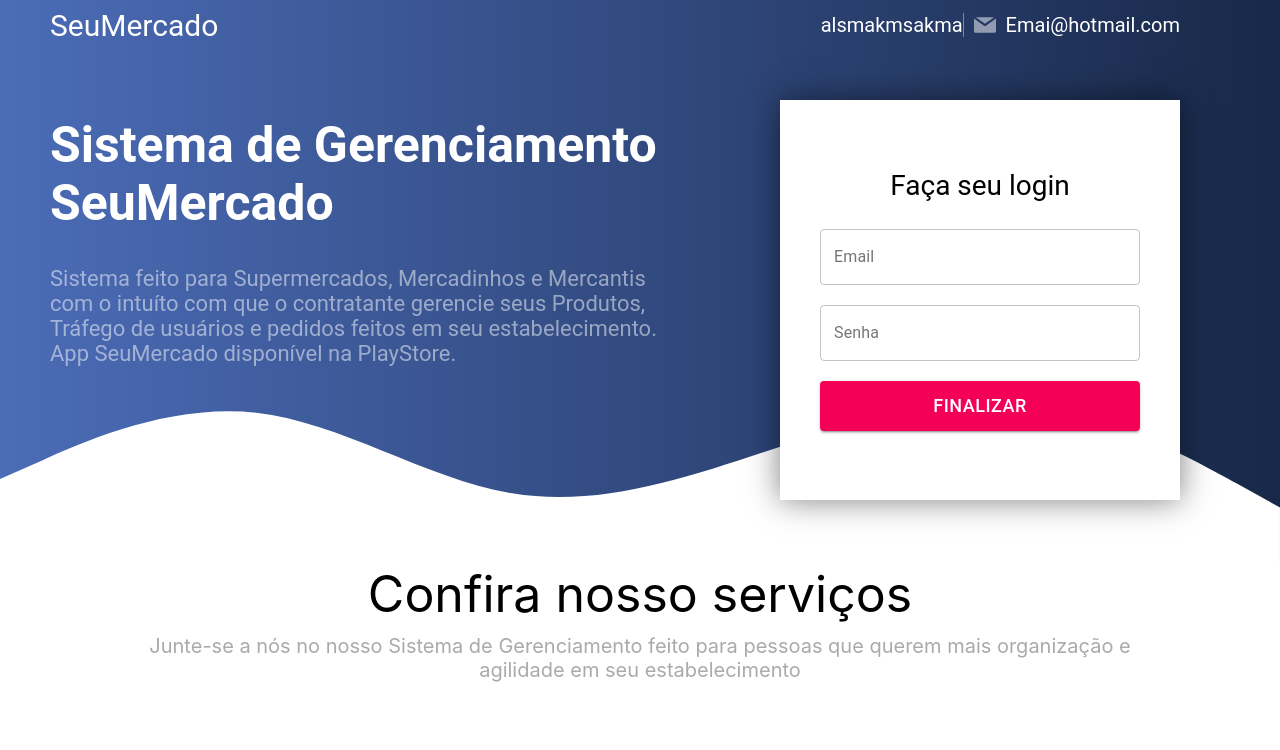
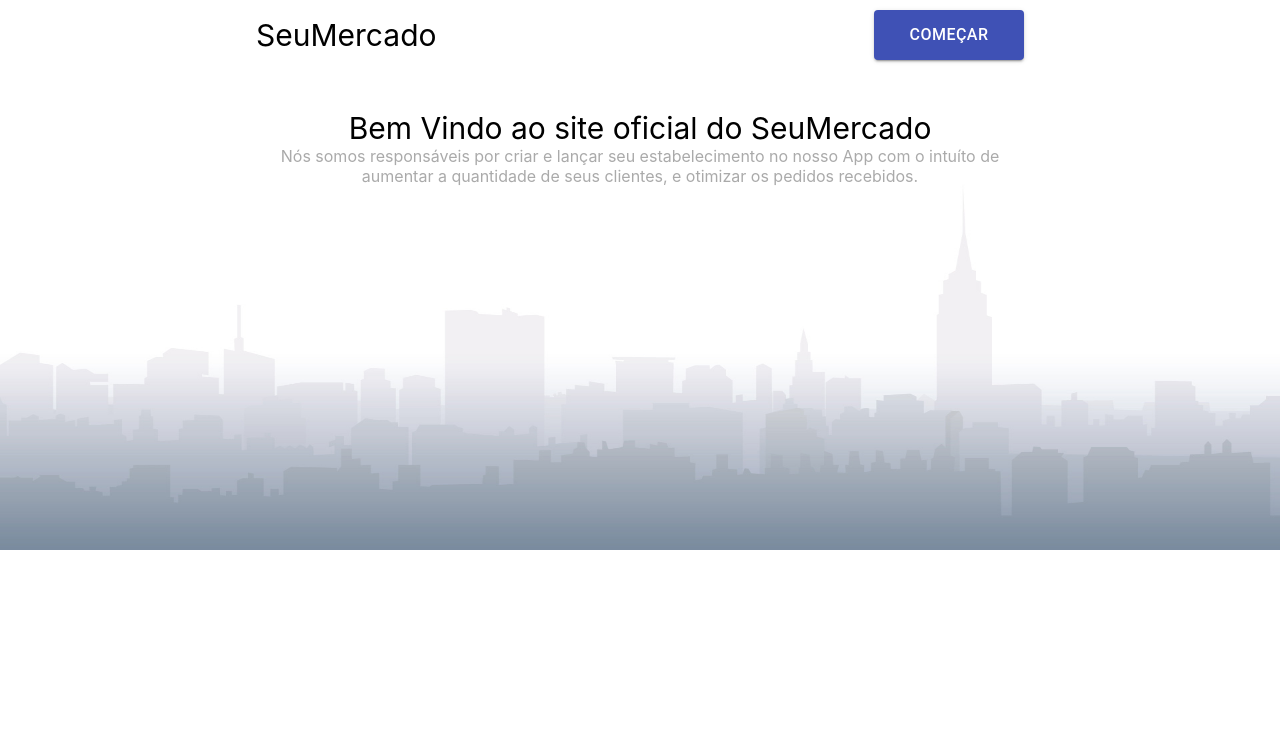
Before and after one commit to MatheusGomesRocha/ManageSystem, a React (Create React App) app: page / in a window 1280 px wide. Shown: the top 750 px of the page. Built offline with nearby package versions, Linux system fonts and the light colour scheme.

Commit message:
mudando todo o Design, começando do 0 e fazendo um Header e Subheader

```diff
--- a/src/App.css
+++ b/src/App.css
@@ -1,6 +1,3 @@
 .App {
   text-align: center;
 }
-#svg {
-
-}
--- a/src/App.js
+++ b/src/App.js
@@ -2,202 +2,21 @@
 import './App.css';
 import TextField from '@material-ui/core/TextField';
 import { Button } from '@material-ui/core';
-import styled from 'styled-components';
 import { useMediaQuery } from 'react-responsive';
-import { h1, h2, span, wBtn } from './Config';
+import bg_img from './city.jpg';
 
-const Container = styled.div``;
+import {
+  Container,
 
-const Header = styled.div`
-  background: linear-gradient(to right, #4b6cb7, #182848);
-  font-family: Roboto;
-  align-items: center;
-`;
+  Header,
+  HeaderText,
 
-const Top = styled.div`
-  height: 50px;
-  align-items: center;
-  justify-content: space-between;
-  display: flex;
-
-  @media(min-width: 300px) and (max-width: 679px) {
-    display: none;
-  }
-`;
-const TopLeft = styled.div`
-  margin-left: 50px;
-`;
-const TopTitle = styled.span`
-  font-size: ${h2};
-  color: #fff;
-`;
-
-const TopRight = styled.div`
-  display: flex;
-  margin-right: 100px;
-`;
-
-const EmailDiv = styled.div`
-  display: flex;
-  align-items: center;
-  margin-left: 10px;
-`;
-const TopText = styled.span`
-  color: #fff;
-  font-size: 20px;
-  margin-left: 10px;
-  border-right: ${props => props.bRight || 'none'}
-`;
-
-
-const Bottom = styled.div`
-  align-items: center;
-  display: flex;
-
-  @media(min-width: 300px) and (max-width: 679px) {
-    flex-direction: column;
-    padding: 25px 15px;
-  }
-  @media(min-width: 680px) {
-    justify-content: space-between;
-  }
-
-`;
-
-
-const Left = styled.div`
-  @media(min-width: 300px) and (max-width: 679px) {
-    width: 100%;
-  }
-  @media(min-width: 680px) {
-    margin-left: 50px;
-    width: 50%;
-    margin-bottom: 80px;
-  }
-`;
-const LeftTitle = styled.h1`
-  color: #fff;
-  font-size: ${h1};
-
-  @media(min-width: 300px) and (max-width: 679px) {
-    font-size: 35px;
-    text-align: center;
-  }
-  @media(min-width: 680px) {
-  }
-`;
-const LeftText = styled.p`
-  color: rgba(255, 255, 255, 0.5);
-  font-size: 22px;
-  width: 100%;
-
-  @media(min-width: 300px) and (max-width: 679px) {
-    font-size: ${span};
-    text-align: center;
-  }
-`;
-
-
-const Form = styled.form`
-  height: 400px;
-  width: 80%;
-  z-index: 0;
-  background-color: #fff;
-  box-shadow: 0 0 30px 0 rgba(0, 0, 0, 0.5);
-  display: flex;
-  justify-content: center;
-  flex-direction: column;
-  align-items: center;
-  @media(min-width: 300px) and (max-width: 679px) {
-    margin-top: 15px
-  }
-
-  @media(min-width: 680px) {
-    width: 400px;
-    margin-right: 50px;
-  }
-
-  @media(min-width: 1200px) {
-    margin-top: 50px;
-    margin-right: 100px;
-  }
-`;
-
-const TitleForm = styled.span`
-  text-align: center;
-  font-size: 28px;
-  height: 40px;
-`;
-
-
-
-const Content = styled.div`
-  margin-top: 50px;
-
-  @media(min-width: 1200px) {
-    margin-top: 0;
-  }
-
-  @media(min-width: 1501px) {
-    margin-top: -70px;
-  }
-`;
-
-const ContentTop = styled.div`
-  display: flex;
-  flex-direction: column;
-  align-items: center;
-`;
-const ContentTitle = styled.span`
-  font-size: ${h1};
-
-  @media(min-width: 300px) and (max-width: 679px) {
-    font-size: ${h2};
-  }
-`;
-const ContentSubtitle = styled.span`
-  font-size: ${span};
-  color: #aaa;
-  text-align: center;
-  margin-top: 10px;
-  width: 80%;
-`;
-
-const ContentBottom = styled.div`
-  display: flex;
-
-  @media(min-width: 300px) and (max-width: 679px) {
-    flex-direction: column;
-    margin-top: 70px;
-  }
-
-  @media(min-width: 680px) {
-    margin: 70px 50px 50px 50px;
-    justify-content: space-between;
-  }
-`;
-
-const ContentBlock = styled.div`
-  display: flex;
-  flex-direction: column;
-  align-items: center;
-
-  @media(min-width: 300px) and (max-width: 679px) {
-    margin-top: 30px;
-  }
-
-  @media(min-width: 680px) {
-    width: 27%;
-  }
-`;
-const ContentText = styled.span`
-  font-size: ${h2};
-`;
-const ContentSubtext = styled.p`
-  text-align: center;
-  color: #aaa;
-  font-size: ${span};
-`;
+  SubHeader,
+  Img,
+  DivTitle,
+  Title,
+  SubTitle
+} from './AppStyled';
 
 
 
@@ -514,90 +333,24 @@
   })
 
   return (
-    <Container id="app" fluid>
-
-      <Header>
-        <Top>
-          <TopLeft>
-            <TopTitle>SeuMercado</TopTitle>
-          </TopLeft>
-
-          <TopRight>
-            <TopText bRight="1px solid rgba(255, 255, 255, 0.4)">alsmakmsakma</TopText>
-            <EmailDiv>
-              <EmailSvg />
-              <TopText>Emai@hotmail.com</TopText>
-            </EmailDiv>
-          </TopRight>
-        </Top>
-
-        <Bottom>
-          <Left>
-            <LeftTitle>Sistema de Gerenciamento SeuMercado</LeftTitle>
-            <LeftText>
-              Sistema feito para Supermercados, Mercadinhos e Mercantis com o intuíto com que o contratante gerencie seus Produtos, Tráfego de usuários e pedidos feitos
-              em seu estabelecimento. App SeuMercado disponível na PlayStore.
-              </LeftText>
-          </Left>
-
-          <Form onSubmit={handleSubmit}>
-            <TitleForm>Faça seu login</TitleForm>
-
-            <TextField
-              style={{ marginTop: 20, width: wBtn }}
-              label="Email"
-              type="email"
-              autoComplete="current-email"
-              variant="outlined"
-              onChange={handleEmail}
-            />
-            <TextField
-              style={{ marginTop: 20, width: wBtn }}
-              label="Senha"
-              type="password"
-              autoComplete="current-password"
-              variant="outlined"
-              onChange={handlePassword}
-            />
-            <Button style={{ marginTop: 20, width: wBtn, height: 50, fontSize: 18 }} type="submit" variant="contained" color="secondary">Finalizar</Button>
-          </Form>
-
-        </Bottom>
-
-        {isTabletOrMobileDevice &&
-          <svg id="svg" style={{ marginTop: isTabletOrMobileDeviceMax ? -220 : -350, display: 'flex' }} xmlns="http://www.w3.org/2000/svg" viewBox="0 0 1440 320"><path fill="#fff" fill-opacity="1" d="M0,224L48,202.7C96,181,192,139,288,149.3C384,160,480,224,576,240C672,256,768,224,864,192C960,160,1056,128,1152,138.7C1248,149,1344,203,1392,229.3L1440,256L1440,320L1392,320C1344,320,1248,320,1152,320C1056,320,960,320,864,320C768,320,672,320,576,320C480,320,384,320,288,320C192,320,96,320,48,320L0,320Z"></path></svg>
-        }
-
+    <Container>
+      <Header style={{ borderBottomColor: '#000', borderBottomWidth: '10px' }}>
+        <HeaderText>SeuMercado</HeaderText>
+        <Button style={{ height: 50, width: 150, fontSize: 16 }} variant="contained" color="primary">Começar</Button>
       </Header>
 
-      <Content>
-        <ContentTop>
-          <ContentTitle>Confira nosso serviços</ContentTitle>
-          <ContentSubtitle>Junte-se a nós no nosso Sistema de Gerenciamento feito para pessoas que querem mais organização e agilidade em seu estabelecimento</ContentSubtitle>
-        </ContentTop>
+      <SubHeader>
 
-        <ContentBottom>
+        <DivTitle>
+          <Title>Bem Vindo ao site oficial do SeuMercado</Title>
+          <SubTitle>
+            Nós somos responsáveis por criar e lançar seu estabelecimento no nosso App com o intuíto de aumentar
+            a quantidade de seus clientes, e otimizar os pedidos recebidos.
+          </SubTitle>
+        </DivTitle>
 
-          <ContentBlock>
-            <HandsSvg />
-            <ContentText>Menos trabalho</ContentText>
-            <ContentSubtext>Em nosso sistema, tudo o que você precisa fazer é cadastrar seus produtos. Nós garantimos todas funcionalidades possíveis, como, Notificação de novos pedidos, Sistema de busca.</ContentSubtext>
-          </ContentBlock>
-
-          <ContentBlock>
-            <OrgSvg />
-            <ContentText>Mais organização</ContentText>
-            <ContentSubtext>Aqui você não se perde, temos tabelas organizadas a seu gosto e em tópicos separados visando a melhor experiência do usuário.</ContentSubtext>
-          </ContentBlock>
-
-          <ContentBlock>
-            <SaveSvg />
-            <ContentText>Você economiza</ContentText>
-            <ContentSubtext>Mais barato que você comprar um site/app, e ainda garantimos 150% de novos clientes com nosso sistema de Marketing.</ContentSubtext>
-          </ContentBlock>
-        </ContentBottom>
-      </Content>
-
+        <Img src={bg_img} />
+      </SubHeader>
 
     </Container>
   );
--- /dev/null
+++ b/src/AppStyled.js
@@ -0,0 +1,56 @@
+import styled from 'styled-components';
+import { h2, color } from './Config';
+
+export const Container = styled.div``;
+
+
+export const Header = styled.div`
+    height: 70px;
+    display: flex;
+    justify-content: space-between;
+    align-items: center;
+    margin: 0 20% 0 20%;
+
+    @media(max-width: 800px) {
+        display: none;
+    }
+`;
+export const HeaderText = styled.span`
+    font-size: ${h2};
+`;
+
+
+export const SubHeader = styled.div``;
+export const Img = styled.img`
+    width: 100%;
+    height: 480px;
+`;
+export const DivTitle = styled.div`
+    display: flex;
+    flex-direction: column;
+    position: absolute;
+
+    @media(max-width: 800px) {
+        width: 80%;
+        margin: 0 10% 0 10%;
+        top: 40px;
+    }
+
+    @media(min-width: 801px) {
+        left: 20%;
+        top: 110px;
+        width: 60%;
+    }
+`;
+export const Title = styled.span`
+    text-align: center;
+    font-size: ${h2}
+`;
+export const SubTitle = styled.span`
+    text-align: center;
+    color: ${color};
+
+    @media(max-width: 800px) {
+        margin-top: 10px;
+    }
+`;
--- a/src/Config.js
+++ b/src/Config.js
@@ -1,7 +1,11 @@
-export const h1 = '50px';
+export const h1 = '40px';
 
 export const h2 = '30px';
 
 export const span = '20px';
 
 export const wBtn = '80%';
+
+export const color = '#aaa'
+
+export const padding = '100px 0 100px 0'
```
Also changed, not shown: src/city.jpg (added).
